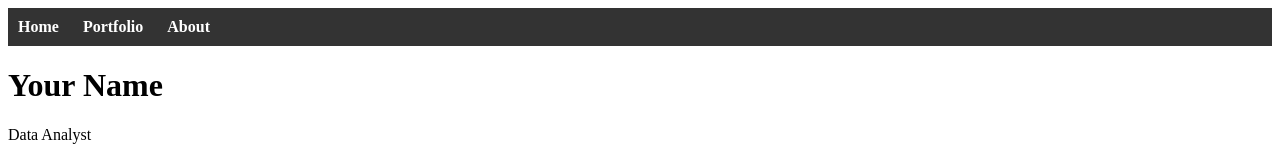
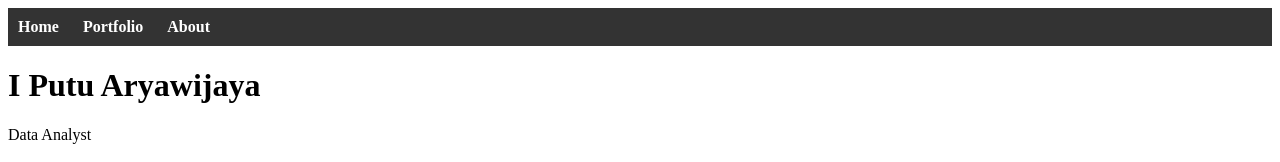
Before and after one commit to 4ryawijaya/portfolio_analytic, a plain HTML site: page portfolio.html in a window 1280 px wide. Shown: the top 162 px of the page. Drawn offline with Linux system fonts and the light colour scheme.

Commit message:
Update portfolio.html

```diff
--- a/portfolio.html
+++ b/portfolio.html
@@ -4,7 +4,7 @@
     <meta charset="UTF-8">
     <meta name="viewport" content="width=device-width, initial-scale=1.0">
     <link rel="stylesheet" href="styles.css">
-    <title>Your Name - Portfolio</title>
+    <title>I Putu Aryawijaya - Portfolio</title>
 </head>
 <body>
 
@@ -16,7 +16,7 @@
                 <li><a href="about.html">About</a></li>
             </ul>
         </nav>
-        <h1>Your Name</h1>
+        <h1>I Putu Aryawijaya</h1>
         <p>Data Analyst</p>
     </header>
 
```
